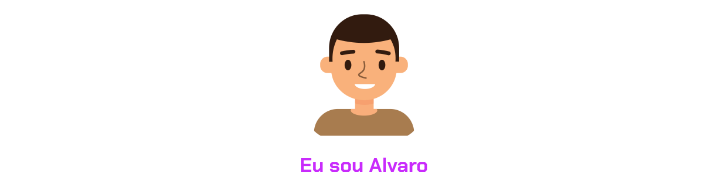
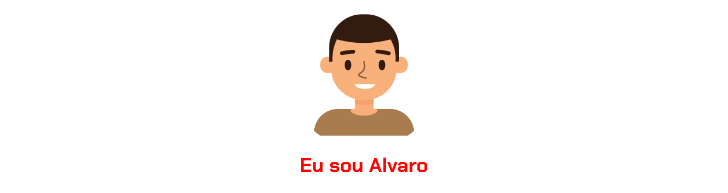
Before and after one commit to AlvaroPascale/portfolio, a plain HTML site: page index.html in a window 1280 px wide. Shown: the top 193 px of the page, without its empty margins (276-1004 px from the left). Drawn offline with nearby package versions, Linux system fonts and the light colour scheme.

Commit message:
Update style.css

```diff
--- a/style.css
+++ b/style.css
@@ -3,7 +3,7 @@
 :root {
     --cor-principal: #6E859F;
     --cor-secundaria: #284260;
-    --cor-destaque: #C92BFC;
+    --cor-destaque: #FF0000;
 }
 
 body {
```
